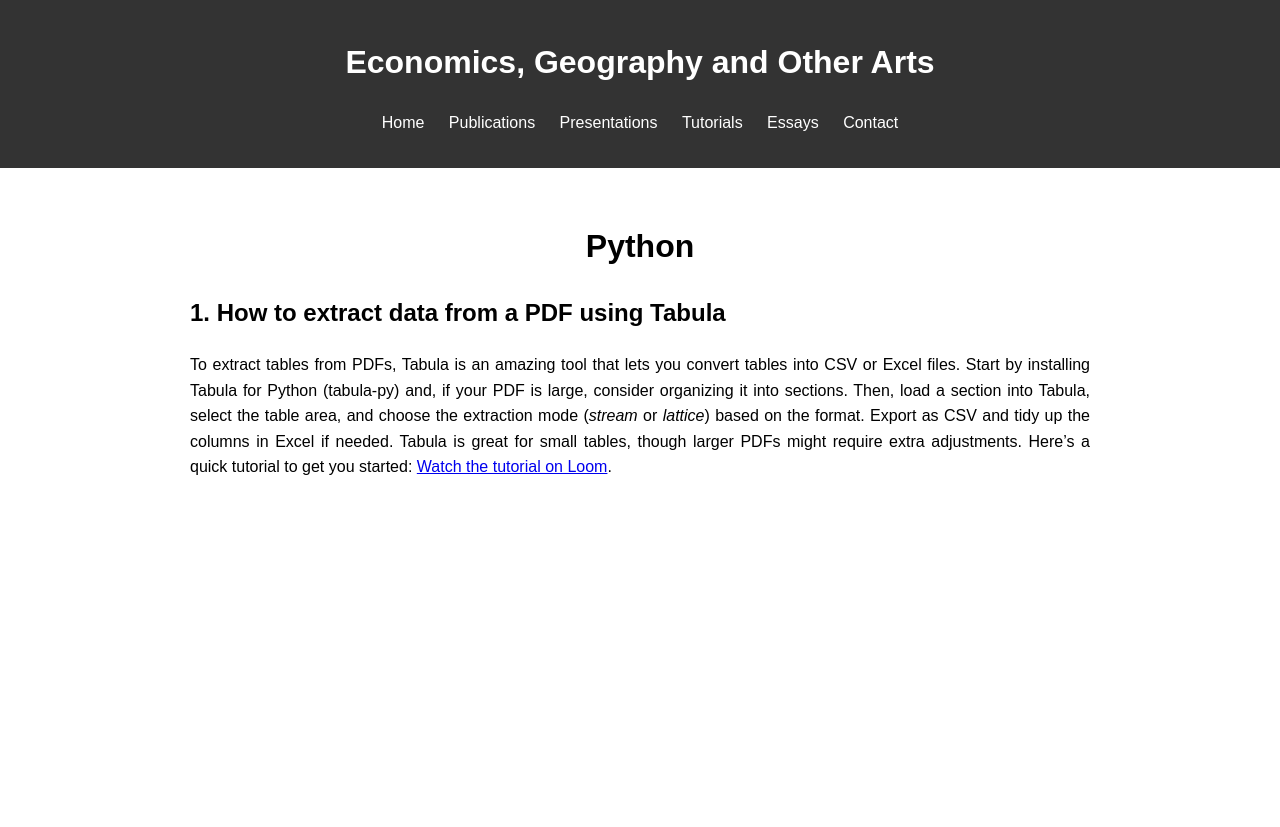
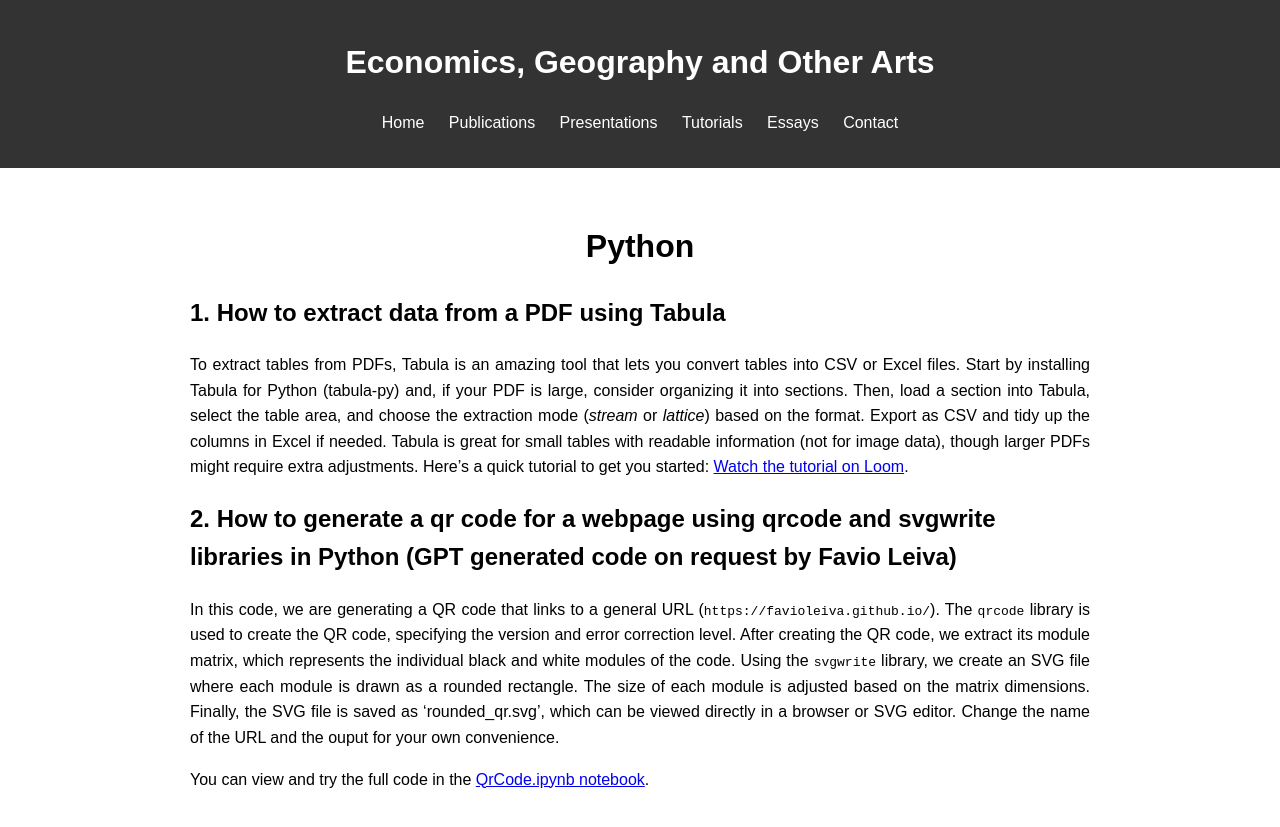
Before and after one commit to Favioleiva/favioleiva.github.io, a Jekyll site: the page built from tutorials/python.md, in a window 1280 px wide. Shown: the top 827 px of the page. Built offline with Jekyll 4.4.1, drawn with Linux system fonts in a browser that asks for light colours; nearby versions of some CDN libraries.

Commit message:
Update python.md

```diff
--- a/tutorials/python.md
+++ b/tutorials/python.md
@@ -6,4 +6,10 @@ permalink: /tutorials/python
 <center> <h1>Python</h1> </center>
 
 ## 1. How to extract data from a PDF using Tabula
-To extract tables from PDFs, Tabula is an amazing tool that lets you convert tables into CSV or Excel files. Start by installing Tabula for Python (tabula-py) and, if your PDF is large, consider organizing it into sections. Then, load a section into Tabula, select the table area, and choose the extraction mode (*stream* or *lattice*) based on the format. Export as CSV and tidy up the columns in Excel if needed. Tabula is great for small tables, though larger PDFs might require extra adjustments. Here’s a quick tutorial to get you started: [Watch the tutorial on Loom](https://www.loom.com/share/5ae760a94d82439797cbe40fe379538a?sid=5b237c92-c65c-455e-99f0-e8186345b69f).
+To extract tables from PDFs, Tabula is an amazing tool that lets you convert tables into CSV or Excel files. Start by installing Tabula for Python (tabula-py) and, if your PDF is large, consider organizing it into sections. Then, load a section into Tabula, select the table area, and choose the extraction mode (*stream* or *lattice*) based on the format. Export as CSV and tidy up the columns in Excel if needed. Tabula is great for small tables with readable information (not for image data), though larger PDFs might require extra adjustments. Here’s a quick tutorial to get you started: [Watch the tutorial on Loom](https://www.loom.com/share/5ae760a94d82439797cbe40fe379538a?sid=5b237c92-c65c-455e-99f0-e8186345b69f).
+
+## 2. How to generate a qr code for a webpage using qrcode and svgwrite libraries in Python (GPT generated code on request by Favio Leiva)
+
+In this code, we are generating a QR code that links to a general URL (`https://favioleiva.github.io/`). The `qrcode` library is used to create the QR code, specifying the version and error correction level. After creating the QR code, we extract its module matrix, which represents the individual black and white modules of the code. Using the `svgwrite` library, we create an SVG file where each module is drawn as a rounded rectangle. The size of each module is adjusted based on the matrix dimensions. Finally, the SVG file is saved as 'rounded_qr.svg', which can be viewed directly in a browser or SVG editor. Change the name of the URL and the ouput for your own convenience.
+
+You can view and try the full code in the [QrCode.ipynb notebook](tutorials/python/QrCode.ipynb).
```
